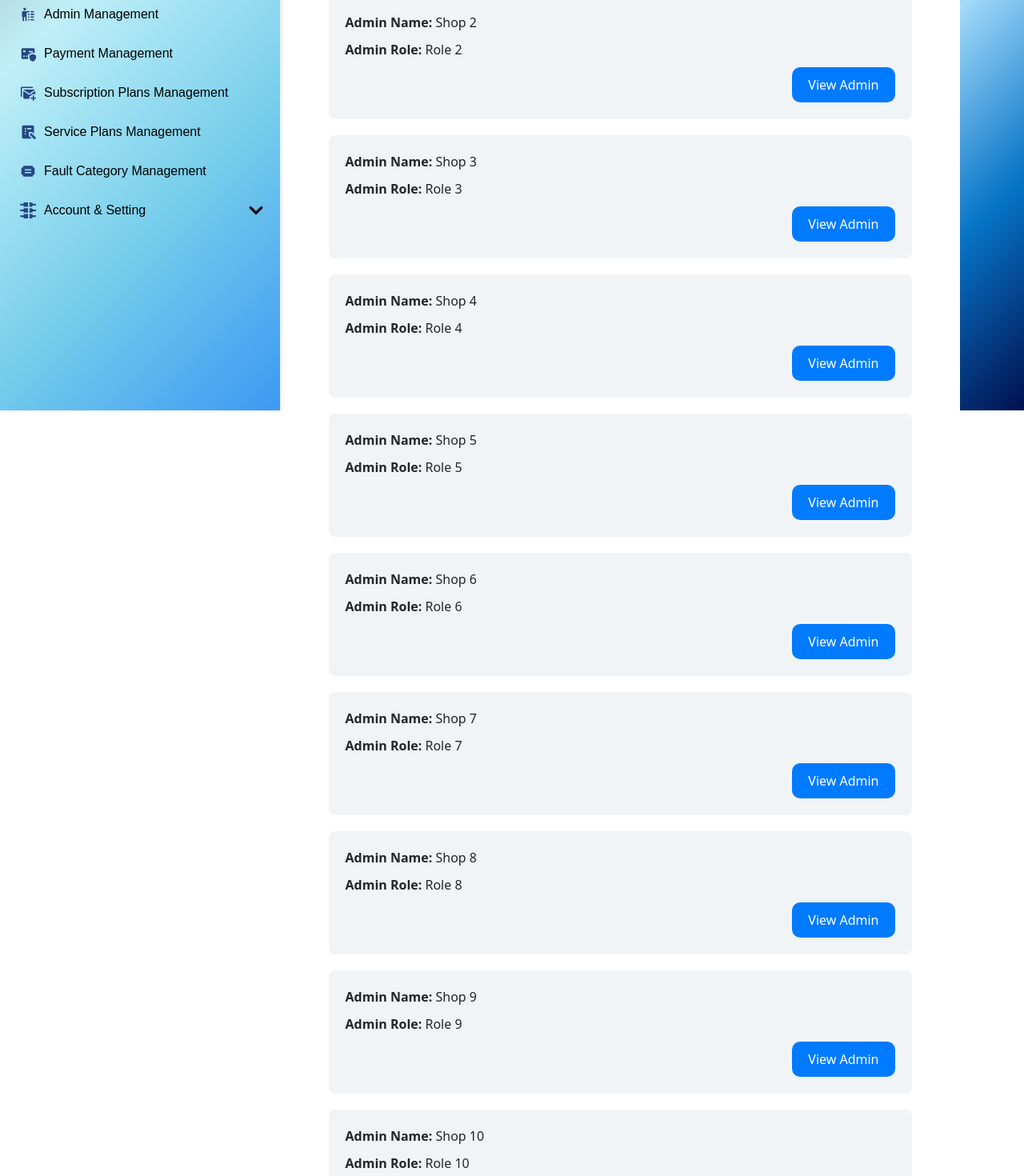
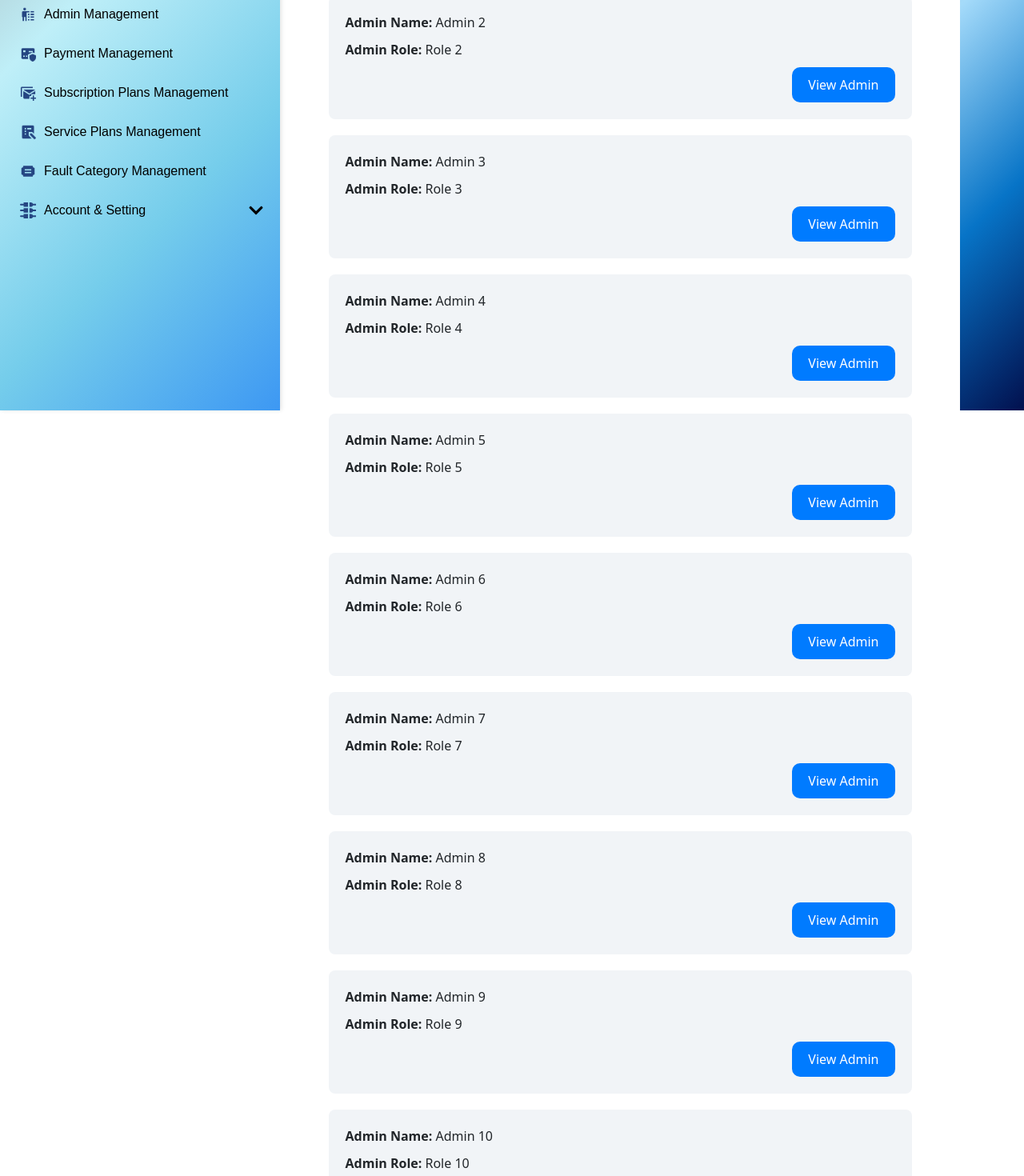
Before and after one commit to AhamedMinhaj456/BikePulse-admin, a React (Create React App) app: page /AdminManagementWindow in a window 1280 px wide. Shown: the part 287-1757 px from the top of the page at 80% size. Built offline with nearby package versions, Linux system fonts and the light colour scheme; no server answers.

Commit message:
adding updated dockerfile and jenkinsfile

```diff
--- a/src/admin/views/AdminManagementWindow.jsx
+++ b/src/admin/views/AdminManagementWindow.jsx
@@ -9,16 +9,16 @@ import { FaBars } from 'react-icons/fa';
 
 const AdminManagementWindow = () => {
   const [admins, setAdmins] = useState([
-    { adminId: 1, adminName: 'Shop 1', adminRole: 'Role 1' },
-    { adminId: 2, adminName: 'Shop 2', adminRole: 'Role 2' },
-    { adminId: 3, adminName: 'Shop 3', adminRole: 'Role 3' },
-    { adminId: 4, adminName: 'Shop 4', adminRole: 'Role 4' },
-    { adminId: 5, adminName: 'Shop 5', adminRole: 'Role 5' },
-    { adminId: 6, adminName: 'Shop 6', adminRole: 'Role 6' },
-    { adminId: 7, adminName: 'Shop 7', adminRole: 'Role 7' },
-    { adminId: 8, adminName: 'Shop 8', adminRole: 'Role 8' },
-    { adminId: 9, adminName: 'Shop 9', adminRole: 'Role 9' },
-    { adminId: 10, adminName: 'Shop 10', adminRole: 'Role 10' },
+    { adminId: 1, adminName: 'Admin 1', adminRole: 'Role 1' },
+    { adminId: 2, adminName: 'Admin 2', adminRole: 'Role 2' },
+    { adminId: 3, adminName: 'Admin 3', adminRole: 'Role 3' },
+    { adminId: 4, adminName: 'Admin 4', adminRole: 'Role 4' },
+    { adminId: 5, adminName: 'Admin 5', adminRole: 'Role 5' },
+    { adminId: 6, adminName: 'Admin 6', adminRole: 'Role 6' },
+    { adminId: 7, adminName: 'Admin 7', adminRole: 'Role 7' },
+    { adminId: 8, adminName: 'Admin 8', adminRole: 'Role 8' },
+    { adminId: 9, adminName: 'Admin 9', adminRole: 'Role 9' },
+    { adminId: 10, adminName: 'Admin 10', adminRole: 'Role 10' },
   ]);
 
   useEffect(() => {
@@ -30,59 +30,9 @@ const AdminManagementWindow = () => {
       const response = await axios.get('http://localhost:8095/admin/getAdmin');
       setAdmins(response.data);
     } catch (error) {
-      console.error('Error fetching shops:', error);
+      console.error('Error fetching admins:', error);
     }
   };
-
-
-
-  // const [acceptedReservations, setAcceptedReservations] = useState([]);
-
-  // // useEffect to upreservationDate local storage when acceptedReservations changes
-  // useEffect(() => {
-  //   localStorage.setItem(
-  //     "acceptedReservations",
-  //     JSON.stringify(acceptedReservations)
-  //   );
-  //   localStorage.setItem(
-  //     "shops",
-  //     JSON.stringify(shops)
-  //   );
-  // }, [acceptedReservations]);
-
-
-
-
-
-  // const handleAccept = (adminId) => {
-  //   const confirmed = window.confirm(
-  //     "Are you sure you want to accept this reservation?"
-  //   );
-  //   if (confirmed) {
-  //     const acceptedReservation = reservationRequests.find(
-  //       (reservation) => reservation.id === adminId
-  //     );
-  //     setAcceptedReservations((prevAcceptedReservations) => [
-  //       ...prevAcceptedReservations,
-  //       acceptedReservation,
-  //     ]);
-  //     setReservationRequests(
-  //       reservationRequests.filter((reservation) => reservation.id !== adminId)
-  //     );
-  //     console.log(acceptedReservation);
-  //   }
-  // };
-
-  // const handleDelete = (adminId) => {
-  //   const confirmed = window.confirm(
-  //     "Are you sure you want to delete this reservation?"
-  //   );
-  //   if (confirmed) {
-  //     setReservationRequests(
-  //       reservationRequests.filter((reservation) => reservation.id !== adminId)
-  //     );
-  //   }
-  // };
 
   const [selectedadminId, setSelectedadminId] = useState(null);
 
```
Also changed, not shown: 2 other files (tests, documents, lock files or other folders).
